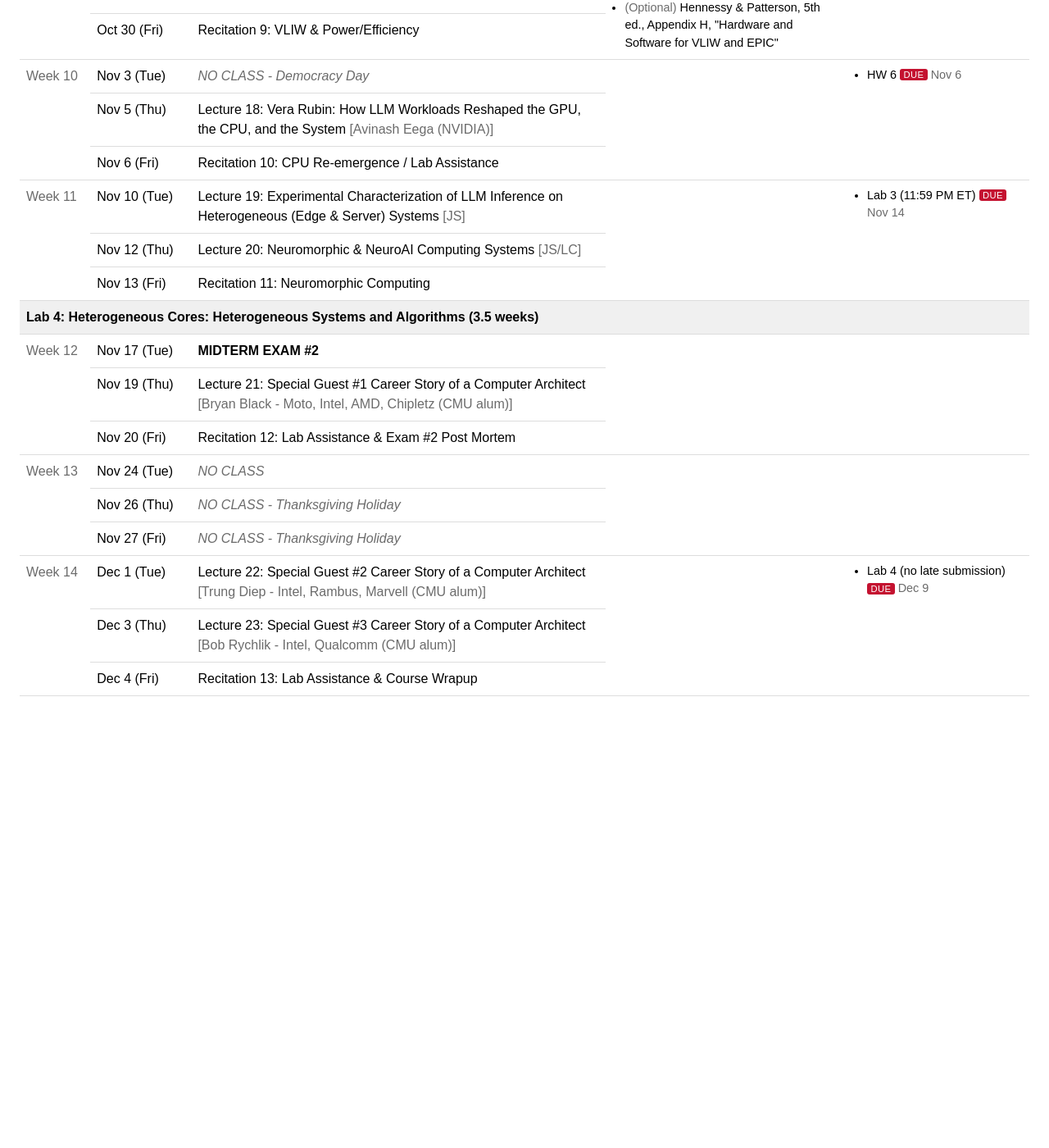
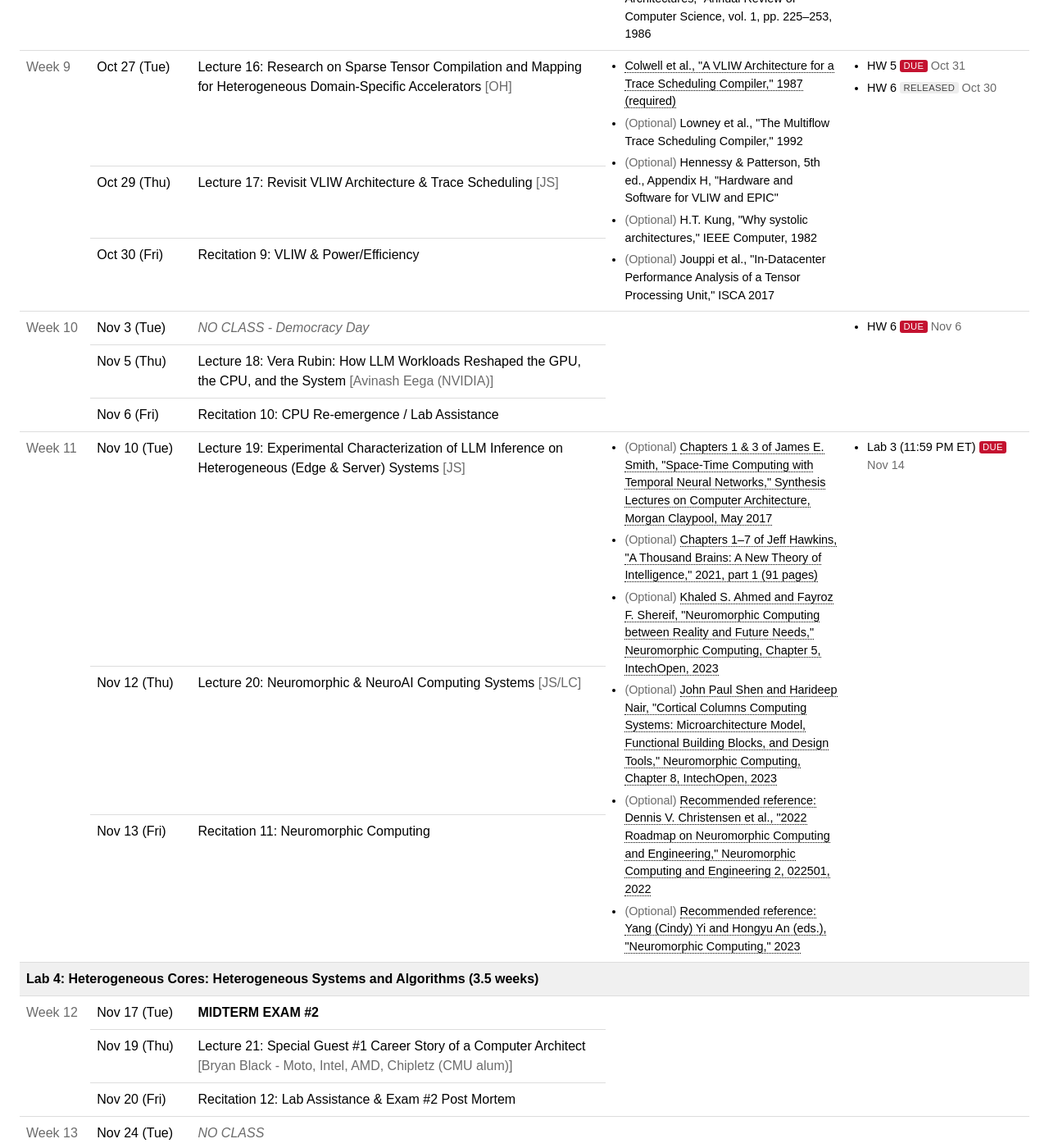
Before and after one commit to cmu-ece18740/cmu-ece18740.github.io, a Jekyll site: the page built from index.html, in a window 1280 px wide and 1400 px high, scrolled down 2562 px. Shown: the whole window at 82% size. Built offline with Jekyll 4.4.1, drawn with Linux system fonts in a browser that asks for light colours; before the commit the page ends 3459 px from its top, so only the background shows below that; some of the changed text lies outside the part shown.

Commit message:
add lecture 13-19 readings

```diff
--- a/_data/schedule.yml
+++ b/_data/schedule.yml
@@ -248,6 +248,8 @@ weeks:
         title: "Memory Consistency"
 
   - week: 7
+    readings:
+      - title: "Sec. 3, 4 & 5: Nemirovsky et al., \"Multithreading Architectures,\" 2012"
     assignments:
       - name: "Lab 2"
         status: due
@@ -275,6 +277,12 @@ weeks:
       date_text: "10/12-10/16"
       title: "NO CLASSES - Fall Break!!!"
     lab_banner: "Lab 3: Heterogeneous Cores: Profiling Snapdragon SoC (4 weeks)"
+    readings:
+      - title: "Sec. 2 & 3: Aamodt et al., \"General-Purpose Graphics Architectures,\" 2018"
+      - title: "Recommended reference: Aamodt, Tor M., Wilson Wai Lun Fung, Timothy G. Rogers, and Margaret Martonosi, \"General-purpose graphics processor architectures,\" Synthesis Lectures on Computer Architecture, Morgan & Claypool Publishers, 2018"
+        optional: true
+      - title: "Recommended reference: Arvind and David E. Culler, \"Dataflow Architectures,\" Annual Review of Computer Science, vol. 1, pp. 225–253, 1986"
+        optional: true
     assignments:
       - name: "Lab 3"
         status: released
@@ -311,6 +319,10 @@ weeks:
       - title: 'Lowney et al., "The Multiflow Trace Scheduling Compiler," 1992'
         optional: true
       - title: 'Hennessy & Patterson, 5th ed., Appendix H, "Hardware and Software for VLIW and EPIC"'
+        optional: true
+      - title: 'H.T. Kung, "Why systolic architectures," IEEE Computer, 1982'
+        optional: true
+      - title: 'Jouppi et al., "In-Datacenter Performance Analysis of a Tensor Processing Unit," ISCA 2017'
         optional: true
     assignments:
     #  - name: "Lab Help Session (optional): 5:30-8:00pm"
@@ -357,6 +369,25 @@ weeks:
         title: "CPU Re-emergence / Lab Assistance"
 
   - week: 11
+    readings:
+      - title: "Chapters 1 & 3 of James E. Smith, \"Space-Time Computing with Temporal Neural Networks,\" Synthesis Lectures on Computer Architecture, Morgan Claypool, May 2017"
+        url: https://www.morganclaypool.com/doi/10.2200/S00771ED1V01Y201704CAC039
+        optional: true
+      - title: "Chapters 1–7 of Jeff Hawkins, \"A Thousand Brains: A New Theory of Intelligence,\" 2021, part 1 (91 pages)"
+        url: https://www.amazon.com/Thousand-Brains-New-Theory-Intelligence/dp/B08VWV2WDK
+        optional: true
+      - title: "Khaled S. Ahmed and Fayroz F. Shereif, \"Neuromorphic Computing between Reality and Future Needs,\" Neuromorphic Computing, Chapter 5, IntechOpen, 2023"
+        url: https://www.intechopen.com/chapters/86207
+        optional: true
+      - title: "John Paul Shen and Harideep Nair, \"Cortical Columns Computing Systems: Microarchitecture Model, Functional Building Blocks, and Design Tools,\" Neuromorphic Computing, Chapter 8, IntechOpen, 2023"
+        url: https://www.intechopen.com/chapters/86375
+        optional: true
+      - title: 'Recommended reference: Dennis V. Christensen et al., "2022 Roadmap on Neuromorphic Computing and Engineering," Neuromorphic Computing and Engineering 2, 022501, 2022'
+        url: https://backend.orbit.dtu.dk/ws/portalfiles/portal/267159068/2105.05956.pdf
+        optional: true
+      - title: 'Recommended reference: Yang (Cindy) Yi and Hongyu An (eds.), "Neuromorphic Computing," 2023'
+        url: https://www.intechopen.com/books/12422
+        optional: true
     assignments:
       - name: "Lab 3 (11:59 PM ET)"
         status: due
```
